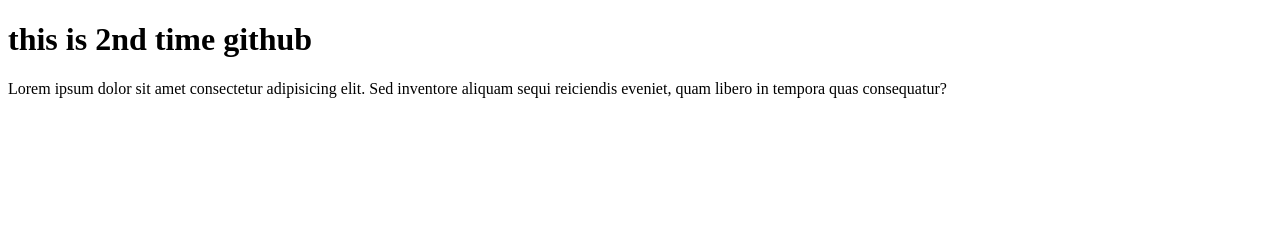
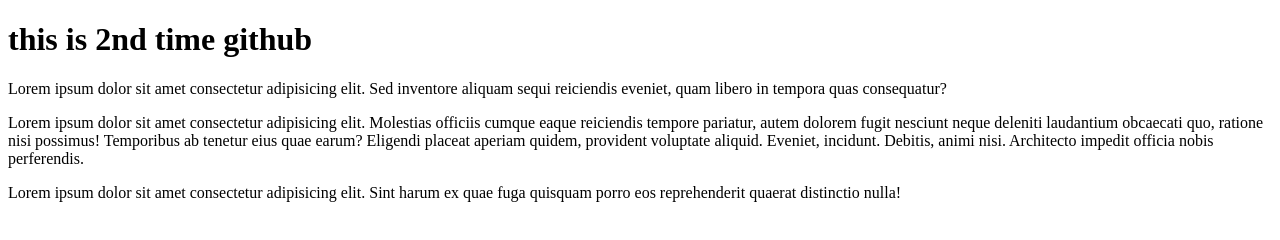
Before and after one commit to Saiful-Saad/my-practise-github-repo, a plain HTML site: page index.html in a window 1280 px wide. Drawn offline with Linux system fonts and the light colour scheme.

Commit message:
practise2 commit

```diff
--- a/index.html
+++ b/index.html
@@ -8,6 +8,8 @@
 <body>
     <h1>this is 2nd time github</h1>
     <p>Lorem ipsum dolor sit amet consectetur adipisicing elit. Sed inventore aliquam sequi reiciendis eveniet, quam libero in tempora quas consequatur?</p>
+    <p>Lorem ipsum dolor sit amet consectetur adipisicing elit. Molestias officiis cumque eaque reiciendis tempore pariatur, autem dolorem fugit nesciunt neque deleniti laudantium obcaecati quo, ratione nisi possimus! Temporibus ab tenetur eius quae earum? Eligendi placeat aperiam quidem, provident voluptate aliquid. Eveniet, incidunt. Debitis, animi nisi. Architecto impedit officia nobis perferendis.</p>
+    <p>Lorem ipsum dolor sit amet consectetur adipisicing elit. Sint harum ex quae fuga quisquam porro eos reprehenderit quaerat distinctio nulla!</p>
 
 </body>
 </html>
```
